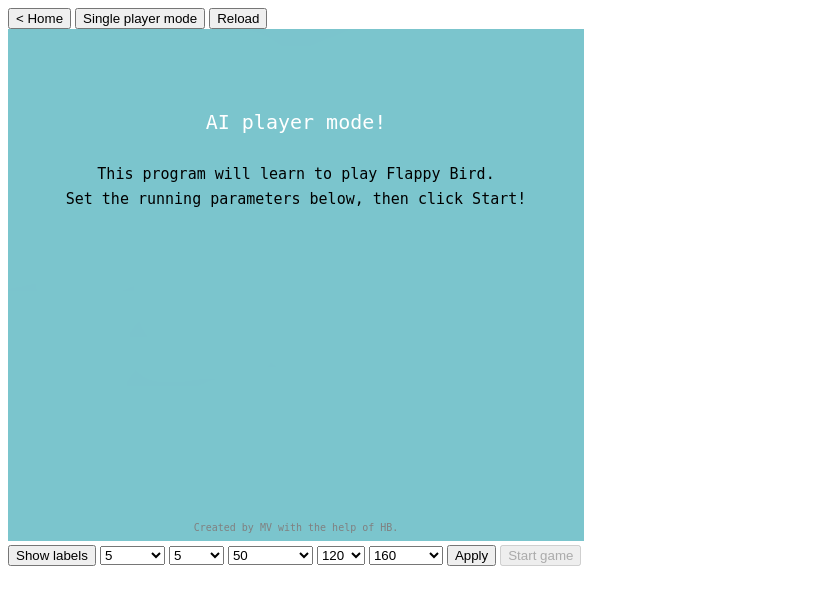
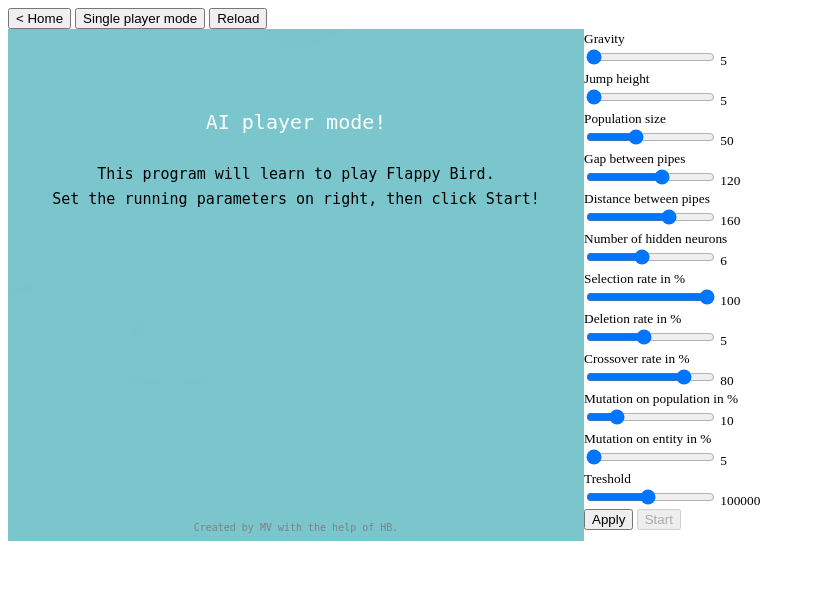
Before and after one commit to fovecsernyes/fbai, a Flask app: template templates/ai.html in a window 1280 px wide. Shown: the top 605 px of the page, without its empty margins (0-815 px from the left). Run offline with Flask 2, Linux system fonts and the light colour scheme; the template is opened without the code that fills it: most values are stand-ins (such as "Sample title", 1, 10 or a date in 2020).

Commit message:
M: FE: modified ai params look

```diff
--- a/app.py
+++ b/app.py
@@ -34,6 +34,7 @@
                     "crossover":    0,
                     "mutation1":    0,
                     "mutation2":    0,
+                    "threshold":    0,
                     "bird_ids":     []}
 
 ## Neural networks as global variable
@@ -74,13 +75,13 @@
     running_params['population'] = int(request.form['population'])
     running_params['gap'] = int(request.form['gap'])
     running_params['distance'] = int(request.form['distance'])
-
     running_params['hidden'] = int(request.form['hidden'])
     running_params['selection'] = int(request.form['selection'])
     running_params['deletion'] = int(request.form['deletion'])
     running_params['crossover'] = int(request.form['crossover'])
     running_params['mutation1'] = int(request.form['mutation1'])
     running_params['mutation2'] = int(request.form['mutation2'])
+    running_params['threshold'] = int(request.form['threshold'])
 
     #print("Parameters: " + str(running_params))
     return render_template('ai.html',   generation      = running_params['generation'],
@@ -95,6 +96,7 @@
                                         crossover       = running_params['crossover'],
                                         mutation1       = running_params['mutation1'],
                                         mutation2       = running_params['mutation2'],
+                                        threshold       = running_params['threshold'],
                                         database_status = database_status )
 
 ## Post request at /ai/start
--- a/database.py
+++ b/database.py
@@ -115,7 +115,6 @@
              cur.execute(command)
         cur.close()
         self.conn.commit()
-        print("Database intialized")
         return "OK"
 
     ## Inserting and updating in cycle table
--- a/static/aiplayer.js
+++ b/static/aiplayer.js
@@ -4,64 +4,10 @@
 //  @brief This file contains the "AIPLAYER MODE"
 //  @{
 
-/// dropdown list
-var show_label = function(){
-    label[0] =  $('#gra_dd').val();
-    label[1] = $('#jum_dd').val();
-    label[2] = $('#pop_dd').val();
-    label[3] = $('#gap_dd').val();
-    label[4] = $('#dis_dd').val();
-
-    label[5] = $('#hid_dd').val();
-    label[6] = $('#sel_dd').val();
-    label[7] = $('#del_dd').val();
-    label[8] = $('#cro_dd').val();
-    label[9] = $('#mu1_dd').val();
-    label[10] = $('#mu2_dd').val();
-
-    $('#gra_dd').val("Gravity");
-    $('#jum_dd').val("Jump");
-    $('#pop_dd').val("Population");
-    $('#gap_dd').val("Gap");
-    $('#dis_dd').val("Distance");
-
-    $('#hid_dd').val("Hidden neurons");
-    $('#sel_dd').val("Selection rates");
-    $('#del_dd').val("Deletion rate");
-    $('#cro_dd').val("Crossover rate");
-    $('#mu1_dd').val("Mutation rate on population");
-    $('#mu2_dd').val("Mutation rate on entity");
-
+var show_value = function(id){
+    return $(id).val();
 }
 
-var hide_label = function(){
-    $('#gra_dd').val(label[0]);
-    $('#jum_dd').val(label[1]);
-    $('#pop_dd').val(label[2]);
-    $('#gap_dd').val(label[3]);
-    $('#dis_dd').val(label[4]);
-
-    $('#hid_dd').val(label[5]);
-    $('#sel_dd').val(label[6]);
-    $('#del_dd').val(label[7]);
-    $('#cro_dd').val(label[8]);
-    $('#mu1_dd').val(label[9]);
-    $('#mu2_dd').val(label[10]);
-}
-
-/// Initializing dropdown list
-//  @param begin integer
-//  @param end integer
-//  @param add integer
-//  @param label string
-//  @return options string
-var dropdown = function(begin, end, add, label){
-    options = "<option disabled>" + label + "</option>";
-    for(var i=begin; i<=end; i=i+add){
-        options += "<option>"+ i +"</option>";
-    }
-    return options;
-}
 
 /// Post request to /ai/startgen after every generation
 //  calls rungame() method
@@ -165,6 +111,7 @@
     var bird_begin = parseInt(birds_ids[0]);
     var bird_end = parseInt(birds_ids[population-1]);
     var command = new Array(population).join(0).split('');
+    var threshold = parseInt(response["threshold"]);
 
     var img = LoadImages();
 
@@ -292,10 +239,14 @@
                 if(bird[i].fitness > best_fitness){
                     best_fitness = bird[i].fitness;
                 }
-
                 request.push(i + "#" + bird[i].fitness);
             }
-
+            if(best_fitness > threshold){
+                ctx.fillStyle="red";
+                ctx.font="20px Monospace";
+                ctx.textAlign = "center";
+                ctx.fillText("Threshold met", cvs.width/4, cvs.height/2);
+            }else{
                 $.ajax({
                         type: "POST",
                         url: "/ai/finishgen",
@@ -312,6 +263,8 @@
                         }
                     });
             }
+
+        }
     }
     return self;
 }
--- a/templates/ai.html
+++ b/templates/ai.html
@@ -5,6 +5,21 @@
     <title>Flappy Bird AI player</title>
     <script type=text/javascript src="{{url_for('static', filename='jquery/jquery.min.js') }}"></script>
     <script type=text/javascript src="{{url_for('static', filename='aiplayer.js') }}"></script>
+    <script type="text/javascript">
+
+        $(function(){
+            $('.slider').on('input change', function(){
+                $(this).next($('.slider_label')).html(this.value);
+            });
+
+            $('.slider_label').each(function(){
+                var value = $(this).prev().attr('value');
+                $(this).html(value);
+            });
+        })
+
+
+    </script>
 </head>
 <!-- dropdown menu -->
 <body onload="onLoadFunction();">
@@ -13,28 +28,65 @@
         <input type="button" onclick="location.href='/sp';" value="Single player mode" />
         <input type="button" value="Reload" onClick="window.location.href=window.location.href" />
     </div>
+        <div style="float:left;">
+            <canvas id="canvas" width="576" height="512"></canvas>
+        </div>
+    <div>
+        <div style="float:left;">
+            <form action="/ai/" method = "POST">
+                <small>Gravity<br>
+                <input type="range" min="5" max="10" step="1" name=gravity id="gra_dd" value="5" class="slider">
+                <span  id="gra_lab" class="slider_label"></span><br>
 
-    <canvas id="canvas" width="576" height="512"></canvas>
+                Jump height<br>
+                <input type="range" min="5" max="10" step="1" name=jump id="jum_dd" value="5" class="slider">
+                <span  id="jum_lab" class="slider_label"></span><br>
 
-    <form action="/ai/" method = "POST">
-        <button type="button" id="label" onmousedown="show_label()" onmouseup="hide_label()">Show labels</button>
-        <select name=gravity id="gra_dd"></select>
-        <select name=jump id="jum_dd"></select>
-        <select name=population id="pop_dd"></select>
-        <select name=gap id="gap_dd"></select>
-        <select name=distance id="dis_dd"></select>
+                Population size<br>
+                <input type="range" min="20" max="100" step="5" name=population id="pop_dd" value="50" class="slider">
+                <span  id="pop_lab" class="slider_label"></span><br>
 
-        <select style="display:none" name=hidden id="hid_dd"></select>
-        <select style="display:none" name=selection id="sel_dd"></select>
-        <select style="display:none" name=deletion id="del_dd"></select>
-        <select style="display:none" name=crossover id="cro_dd"></select>
-        <select style="display:none" name=mutation1 id="mu1_dd"></select>
-        <select style="display:none" name=mutation2 id="mu2_dd"></select>
+                Gap between pipes<br>
+                <input type="range" min="90" max="140" step="5" name=gap id="gap_dd" value="120" class="slider">
+                <span  id="gap_lab" class="slider_label"></span><br>
 
-        <input id="apply" type="submit" formmethod="POST" value="Apply"/>
-        <input id="start" type="button" value="Start game" />
+                Distance between pipes<br>
+                <input type="range" min="120" max="180" step="10" name=distance id="dis_dd" value="160" class="slider">
+                <span  id="dis_lab" class="slider_label"></span><br>
 
-    </form>
+                Number of hidden neurons<br>
+                <input type="range" min="3" max="10" step="1" name=hidden id="hid_dd" value="6" class="slider">
+                <span  id="hid_lab" class="slider_label"></span><br>
+
+                Selection rate in %<br>
+                <input type="range" min="50" max="100" step="5" name=selection id="sel_dd" value="100" class="slider">
+                <span  id="sel_lab" class="slider_label"></span><br>
+
+                Deletion rate in %<br>
+                <input type="range" min="1" max="10" step="1" name=deletion id="del_dd" value="5" class="slider">
+                <span  id="del_lab" class="slider_label"></span><br>
+
+                Crossover rate in %<br>
+                <input type="range" min="40" max="90" step="5" name=crossover id="cro_dd" value="80" class="slider">
+                <span  id="cro_lab" class="slider_label"></span><br>
+
+                Mutation on population in %<br>
+                <input type="range" min="5" max="30" step="5" name=mutation1 id="mu1_dd" value="10" class="slider">
+                <span  id="mu1_lab" class="slider_label"></span><br>
+
+                Mutation on entity in %<br>
+                <input type="range" min="5" max="30" step="5" name=mutation2 id="mu2_dd" value="5" class="slider">
+                <span  id="mu2_lab" class="slider_label"></span><br>
+
+                Treshold<br>
+                <input type="range" min="10000" max="200000" step="10000" name=threshold id="tre_dd" value="100000" class="slider">
+                <span  id="tre_lab" class="slider_label"></span><br> </small>
+
+                <small><input id="apply" type="submit" formmethod="POST" value="Apply"/>
+                <small><input id="start" type="button" value="Start" />
+            </form>
+        </div>
+    </div>
 
 
     <script>
@@ -42,31 +94,7 @@
         var ctx = cvs.getContext("2d");
         // welcome page on canvas
         function onLoadFunction(){
-            document.getElementById("gra_dd").innerHTML = dropdown(1,10,1, "Gravity");
-            document.getElementById("jum_dd").innerHTML = dropdown(5,20,5, "Jump");
-            document.getElementById("pop_dd").innerHTML = dropdown(5,100,5, "Population");
-            document.getElementById("gap_dd").innerHTML = dropdown(70,120,5, "Gap");
-            document.getElementById("dis_dd").innerHTML = dropdown(120,260,20, "Distance");
 
-            document.getElementById("hid_dd").innerHTML = dropdown(4,10,1, "Hidden neurons");
-            document.getElementById("sel_dd").innerHTML = dropdown(5,100,5, "Selection rate");
-            document.getElementById("del_dd").innerHTML = dropdown(1,10,1, "Deletion rate");
-            document.getElementById("cro_dd").innerHTML = dropdown(10,100,10, "Crossover rate");
-            document.getElementById("mu1_dd").innerHTML = dropdown(5,50,5, "Mutation rate on population");
-            document.getElementById("mu2_dd").innerHTML = dropdown(5,50,5, "Mutation rate on entity");
-
-            $('#gra_dd').val("5");
-            $('#jum_dd').val("5");
-            $('#pop_dd').val("50");
-            $('#gap_dd').val("120");
-            $('#dis_dd').val("160");
-
-            $('#hid_dd').val("4");
-            $('#sel_dd').val("100");
-            $('#del_dd').val("5");
-            $('#cro_dd').val("80");
-            $('#mu1_dd').val("10");
-            $('#mu2_dd').val("5");
 
             var bg = new Image();
             bg.addEventListener('load', function() {
@@ -81,7 +109,7 @@
                 ctx.font = "15px Monospace";
                 ctx.fillStyle = 'black';
                 ctx.fillText("This program will learn to play Flappy Bird.", cvs.width/2, 150);
-                ctx.fillText("Set the running parameters below, then click Start!", cvs.width/2, 175);
+                ctx.fillText("Set the running parameters on right, then click Start!", cvs.width/2, 175);
                 //details
                 ctx.font = "10px Monospace";
                 ctx.fillStyle = "grey";
@@ -90,17 +118,32 @@
                 document.getElementById("start").disabled = true;
                 if ( "{{database_status}}" == "OK"){
                     $('#gra_dd').val("{{gravity}}")
-                    $('#pop_dd').val("{{jump}}")
-                    $('#pop_dd').val("{{population}}")
-                    $('#gap_dd').val("{{gap}}")
-                    $('#dis_dd').val("{{distance}}")
+                    $('#jum_dd').val("{{jump}}");
+                    $('#pop_dd').val("{{population}}");
+                    $('#gap_dd').val("{{gap}}");
+                    $('#dis_dd').val("{{distance}}");
+                    $('#hid_dd').val("{{hidden}}");
+                    $('#sel_dd').val("{{selection}}");
+                    $('#del_dd').val("{{deletion}}");
+                    $('#cro_dd').val("{{crossover}}");
+                    $('#mu1_dd').val("{{mutation1}}");
+                    $('#mu2_dd').val("{{mutation2}}");
+                    $('#tre_dd').val("{{threshold}}");
 
-                    $('#hid_dd').val("{{hidden}}")
-                    $('#sel_dd').val("{{selection}}")
-                    $('#del_dd').val("{{deletion}}")
-                    $('#cro_dd').val("{{crossover}}")
-                    $('#mu1_dd').val("{{mutation1}}")
-                    $('#mu2_dd').val("{{mutation2}}")
+                    $('#gra_lab').html("{{gravity}}");
+                    $('#jum_lab').html("{{jump}}");
+                    $('#pop_lab').html("{{population}}");
+                    $('#gap_lab').html("{{gap}}");
+                    $('#dis_lab').html("{{distance}}");
+                    $('#hid_lab').html("{{hidden}}");
+                    $('#sel_lab').html("{{selection}}");
+                    $('#del_lab').html("{{deletion}}");
+                    $('#cro_lab').html("{{crossover}}");
+                    $('#mu1_lab').html("{{mutation1}}");
+                    $('#mu2_lab').html("{{mutation2}}");
+                    $('#tre_lab').html("{{threshold}}");
+
+
 
                     document.getElementById("apply").disabled = true;
                     document.getElementById("start").disabled = false;
@@ -109,13 +152,13 @@
                     document.getElementById("pop_dd").disabled = true;
                     document.getElementById("gap_dd").disabled = true;
                     document.getElementById("dis_dd").disabled = true;
-
                     document.getElementById("hid_dd").disabled = true;
                     document.getElementById("sel_dd").disabled = true;
                     document.getElementById("del_dd").disabled = true;
                     document.getElementById("cro_dd").disabled = true;
                     document.getElementById("mu1_dd").disabled = true;
                     document.getElementById("mu2_dd").disabled = true;
+                    document.getElementById("tre_dd").disabled = true;
 
                 }
             }, false);
```
Lines whose indentation alone changed are shown as unchanged.
